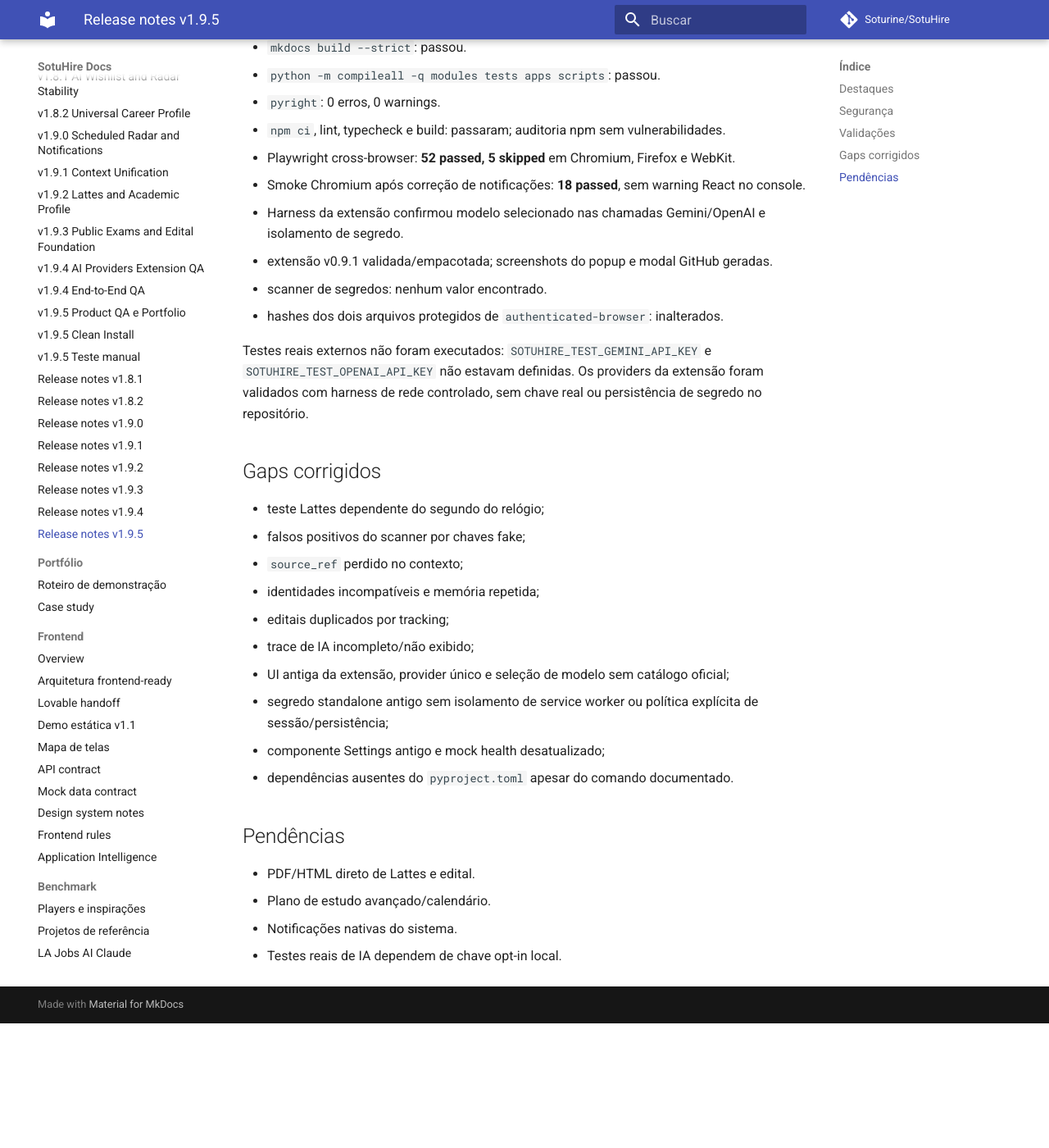
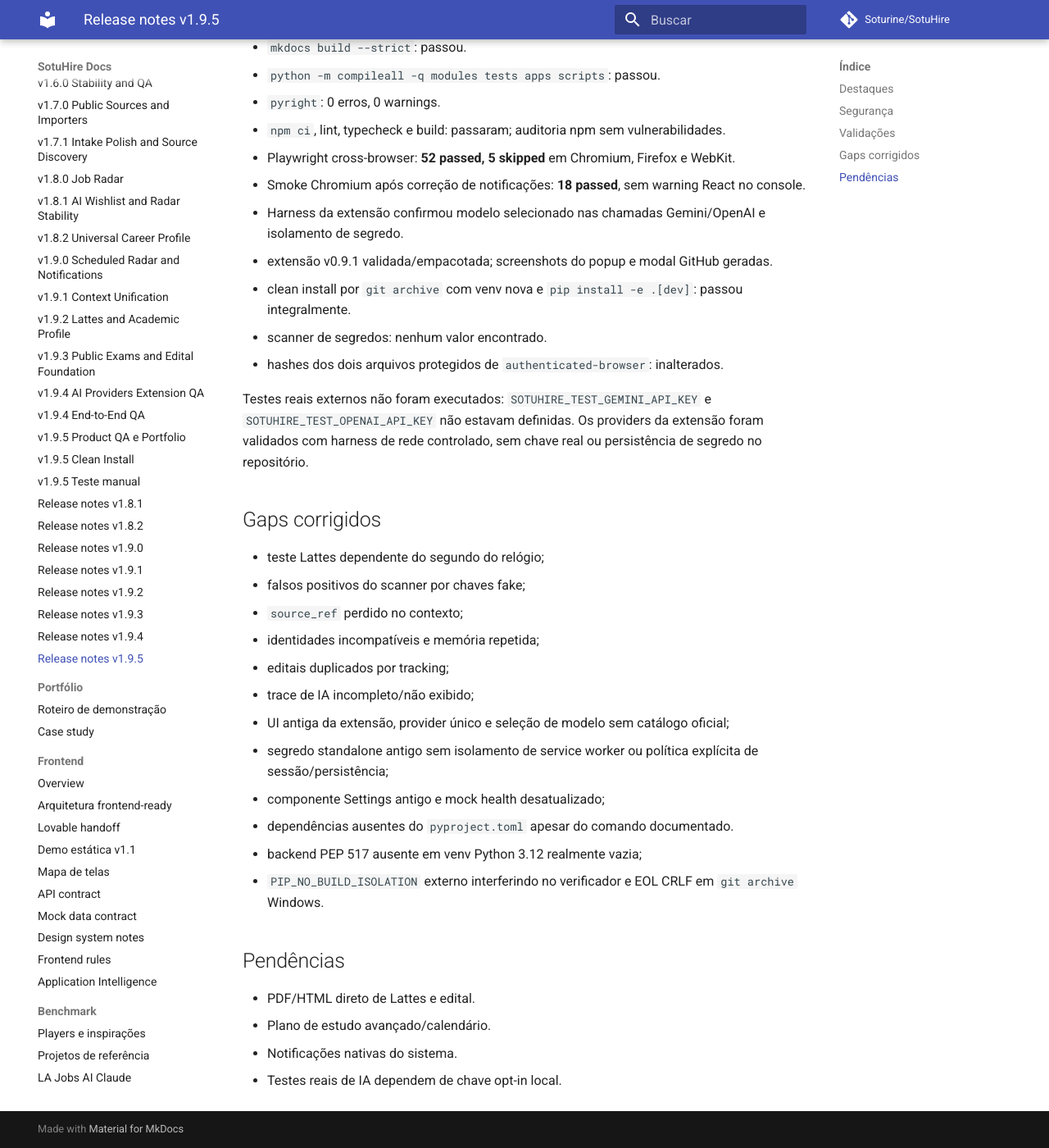
Before and after one commit to Soturine/SotuHire, an MkDocs documentation site: the page built from docs/releases/v1.9.5.md, in a window 1280 px wide and 1400 px high, scrolled down 1108 px. Shown: the whole window at 82% size. Built offline with MkDocs 1.6.1 and Material for MkDocs 9.7.7, drawn with Linux system fonts in a browser that asks for light colours; comment, search, counter and statistics services are not loaded; before the commit the page ends 2356 px from its top, so only the background shows below that.

Commit message:
docs(release): record final clean install validation

```diff
--- a/docs/releases/v1.9.5.md
+++ b/docs/releases/v1.9.5.md
@@ -35,6 +35,7 @@
 - Smoke Chromium após correção de notificações: **18 passed**, sem warning React no console.
 - Harness da extensão confirmou modelo selecionado nas chamadas Gemini/OpenAI e isolamento de segredo.
 - extensão v0.9.1 validada/empacotada; screenshots do popup e modal GitHub geradas.
+- clean install por `git archive` com venv nova e `pip install -e .[dev]`: passou integralmente.
 - scanner de segredos: nenhum valor encontrado.
 - hashes dos dois arquivos protegidos de `authenticated-browser`: inalterados.
 
@@ -54,6 +55,8 @@
 - segredo standalone antigo sem isolamento de service worker ou política explícita de sessão/persistência;
 - componente Settings antigo e mock health desatualizado;
 - dependências ausentes do `pyproject.toml` apesar do comando documentado.
+- backend PEP 517 ausente em venv Python 3.12 realmente vazia;
+- `PIP_NO_BUILD_ISOLATION` externo interferindo no verificador e EOL CRLF em `git archive` Windows.
 
 ## Pendências
 
```
Also changed, not shown: CHANGELOG.md (+1 -0 lines).
